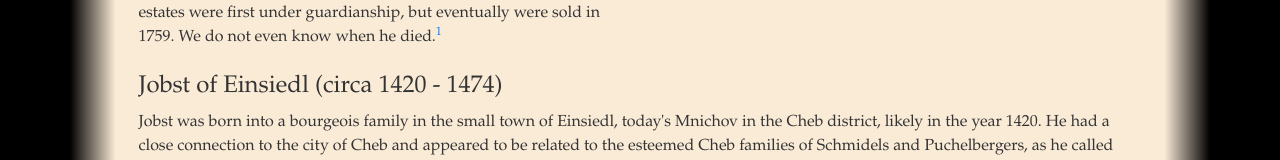
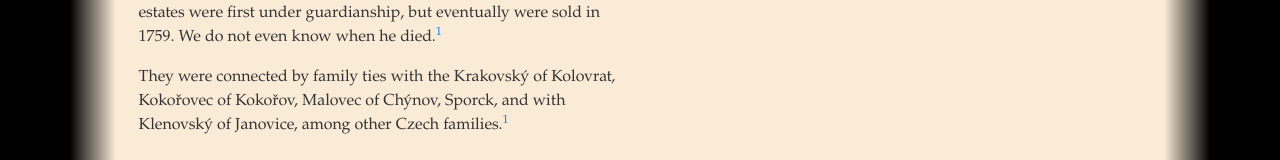
Before and after one commit to claryaldringen/tyrovsti.cz, a Next.js app: page /tyrovsky-of-einsiedl in a window 1280 px wide. Shown: the part 519-679 px from the top of the page. Built offline with nearby package versions, Linux system fonts and the light colour scheme.

Commit message:
feat: House of Tyrov in EN

```diff
--- a/pages/tyrovsky-of-einsiedl/index.js
+++ b/pages/tyrovsky-of-einsiedl/index.js
@@ -39,6 +39,12 @@ const Page = () => (
                 know when he died.
                 <Qt publication={PUBLICATIONS.HALADA} note="Page 156" />
               </p>
+              <p>
+                They were connected by family ties with the Krakovský of
+                Kolovrat, Kokořovec of Kokořov, Malovec of Chýnov, Sporck, and
+                with Klenovský of Janovice, among other Czech families.
+                <Qt publication={PUBLICATIONS.HALADA} note="Page 156" />
+              </p>
             </Col>
             <ImageWithTitle
               md={6}
--- a/pages/tyrovsti-z-einsiedlu/index.js
+++ b/pages/tyrovsti-z-einsiedlu/index.js
@@ -42,6 +42,12 @@ const Page = () => (
                 ani kdy zemřel.
                 <Qt publication={PUBLICATIONS.HALADA} note="Str. 156" />
               </p>
+              <p>
+                Příbuzenskými svazky byli spojeni s Krakovskými z Kolovrat,
+                Kokořovci z Kokořova, Malovci z Chýnova, Sporcky, s Klenovskými
+                z Janovic a dalšími českými rody.
+                <Qt publication={PUBLICATIONS.HALADA} note="Str. 156" />
+              </p>
             </Col>
             <ImageWithTitle
               md={6}
```
